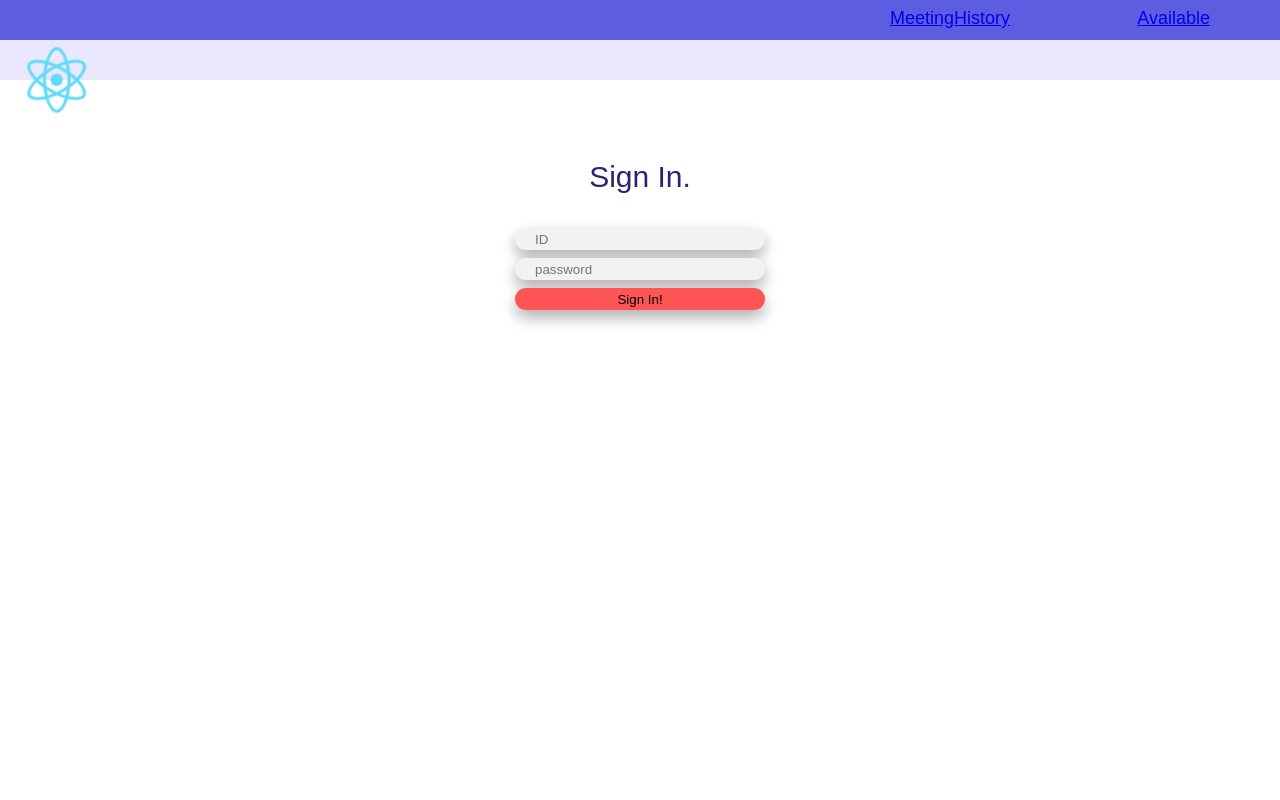
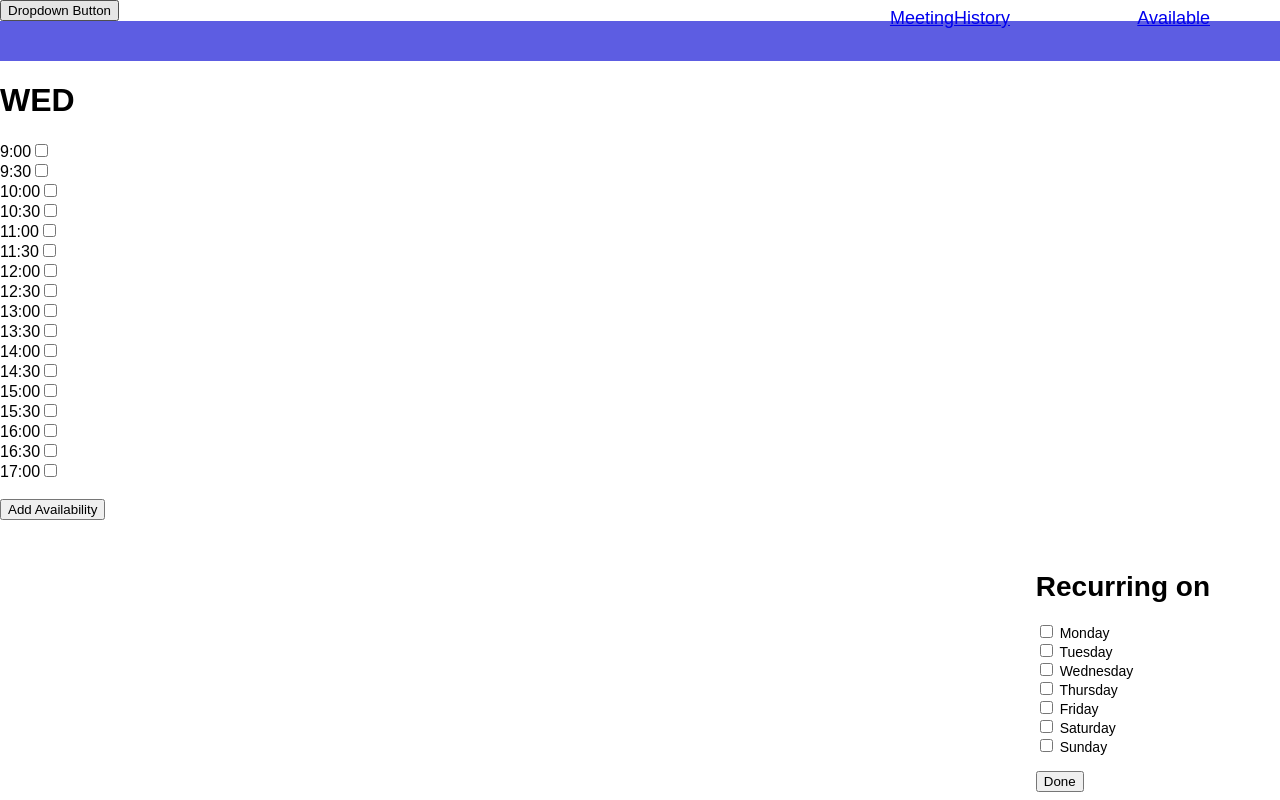
Before and after one commit to sehersarin/MSCI342-Term-Project, a React (Create React App) app in the folder react-ui/: page /login in a window 1280 px wide. Built offline with nearby package versions, Linux system fonts and the light colour scheme.

Commit message:
Adjusted Checkbox and TimeSlot

```diff
--- a/package.json
+++ b/package.json
@@ -22,5 +22,8 @@
   "bugs": {
     "url": "https://github.com/sehersarin/MSCI342-Term-Project/issues"
   },
-  "homepage": "https://github.com/sehersarin/MSCI342-Term-Project#readme"
+  "homepage": "https://github.com/sehersarin/MSCI342-Term-Project#readme",
+  "dependencies": {
+    "react-grid-system": "^7.1.1"
+  }
 }
--- a/react-ui/src/App.js
+++ b/react-ui/src/App.js
@@ -8,7 +8,9 @@ import {
   Route,
   Redirect
 } from "react-router-dom";
-import AvailableMeetingHeader from './components/AvailableMeetingHeader';
+import WorkerInputpage from './components/Layouts/WorkerAvailablepage/WorkerInputpage';
+
+
 
 
 class App extends Component {
@@ -20,34 +22,34 @@ class App extends Component {
 
     return (
       <div className="App">
-        <AvailableMeetingHeader/>
-        <Router>
-      <Switch>
-        <Route path = "/AvailableMeetingHeader" Component = {AvailableMeetingHeader}></Route> {/* this is test code line*/}
-        <Route path="/login" component={LogIn}>
+          <WorkerInputpage/>
+        {/* <Router>
+      <Switch> */}
+
+        {/* <Route path="/login" component={LogIn}> */}
           {/* <LogIn /> */}
-        </Route>
+        {/* </Route> */}
         {/* <ProtectedRoute path="/dashboard/" component={Dashboard}> */}
           {/* <Dashboard /> */}
         {/* </ProtectedRoute> */}
-        <Route exact path="/dashboard/:id" component={Dashboard}>
+      {/*   <Route exact path="/dashboard/:id" component={Dashboard}> */}
           {/* removed exact path  for both top and bottom*/}
           {/* <Redirect from="/" to="dashboard/" /> */}
-        </Route>
-        <Route path="/dashboard/" component={Dashboard}>
+        {/* </Route>
+        <Route path="/dashboard/" component={Dashboard}> */}
           {/* removed exact path  for both top and bottom*/}
           {/* <Redirect from="/" to="dashboard/" /> */}
-        </Route>
-        <Route path="/dashboard/" component={Dashboard}>
+       {/*  </Route>
+        <Route path="/dashboard/" component={Dashboard}> */}
           {/* removed exact path  for both top and bottom*/}
           {/* <Redirect from="/" to="dashboard/" /> */}
 
-        </Route>
+      {/*   </Route>
         <Route path="*">
           <Redirect from="/" to="dashboard/" />
         </Route>
       </Switch>
-    </Router>
+    </Router> */}
       </div>
     )
   }
--- /dev/null
+++ b/react-ui/src/components/Calendar/temCalendar.css
@@ -0,0 +1,19 @@
+:root {
+    --weekend: rgba(0, 0, 0, 0);
+    --date-light: #f8f9fa;
+    --date-primary: #5644c1;
+    --date-success: #37d37d;
+    --date-primaryLight: #eceaf5;
+    --date-primaryTitle: #dbd8f0;
+    --date-hover: #262769;
+    --date-highlight: #f83854;
+    --date-disabled:#c2c1cc;
+    --date-width: 260px;
+    --date-height: 280px;
+    --date-rangebg:#8072d0;
+    --date-rangetext:#f8f9fa;
+    --date-rangeDateBg:#5644c1;
+    position: absolute;
+    top: 200px;
+    left: 100px;
+  }
--- /dev/null
+++ b/react-ui/src/components/Calendar/temCalendar.js
@@ -0,0 +1,17 @@
+import React, {useState} from 'react'
+// got calendar from npm i react-single-calendar: https://www.npmjs.com/package/react-single-calendar
+import SingleCalendar from 'react-single-calendar';
+import "./temcalendar.css"
+
+//just a tem calendar until someone builds a calendar
+
+function temcalendar() {
+    let [date, filterDate] = useState('');
+    return (
+        <div>
+             <SingleCalendar selectedDate={filterDate} />
+        </div>
+    )
+}
+
+export default temcalendar
--- /dev/null
+++ b/react-ui/src/components/Layouts/WorkerAvailablepage/CheckboxApplication.css
@@ -0,0 +1,12 @@
+.Container{
+    position: absolute;
+    bottom: 8px;
+    right: 70px;
+    font-size: 14px;
+
+}
+
+/* .checkboxes{
+    display:inline-table;
+    padding: 20px;
+}  */
--- /dev/null
+++ b/react-ui/src/components/Layouts/WorkerAvailablepage/CheckboxApplication.js
@@ -0,0 +1,66 @@
+import React  from 'react';
+import { render } from 'react-dom';
+import './CheckboxApplication.css';
+import {Container, Row, Col} from 'react-grid-system';
+
+class Check extends React.Component { // this is a class component for the checkbox feature of selecting recurring days
+  constructor() {
+    super();
+    this.state = {
+      Days: [
+        {id: 1, value: "Monday"},
+        {id: 2, value: "Tuesday"},
+        {id: 3, value: "Wednesday"},
+        {id: 4, value: "Thursday"},
+        {id: 5, value: "Friday"},
+        {id: 6, value: "Saturday"},
+        {id: 7, value: "Sunday"}
+      ],
+      checkedDays: new Map()
+    };
+
+    this.handleChange = this.handleChange.bind(this);
+    this.handleSubmit = this.handleSubmit.bind(this);
+  }
+
+  handleChange(event) {
+        var isChecked = event.target.checked;
+        var item = event.target.value;
+
+        this.setState(prevState => ({ checkedDays: prevState.checkedDays.set(item, isChecked) }));
+  }
+
+  handleSubmit(event) {
+    console.log(this.state); // edit this for future functions
+    event.preventDefault();
+  }
+
+  render() {
+    return (
+      <div>
+
+        <form className = {"Container"} onSubmit={this.handleSubmit}>
+        <h1>Recurring on</h1>
+          {
+            this.state.Days.map(item => (
+              <div className = {"checkboxes"}>
+                <label>
+                  <input
+                    type="checkbox"
+                    value={item.id}
+                    onChange={this.handleChange}
+                  /> {item.value}
+                </label>
+              </div>
+            ))
+          }
+
+          <br/>
+          <input type="submit" value="Done" />
+        </form>
+      </div>
+    );
+  }
+}
+   export default Check
+render(<Check />, document.getElementById('root'));
--- /dev/null
+++ b/react-ui/src/components/Layouts/WorkerAvailablepage/TimeSlot.js
@@ -0,0 +1,76 @@
+import React  from 'react';
+import { render } from 'react-dom';
+/* import {Container, Row, Col} from 'react-grid-system'; */
+
+class TimeSlot extends React.Component { // this is a class component for the checkbox feature of selecting recurring days
+  constructor() {
+    super();
+    this.state = {
+      Times: [
+        {id: 1, value: "9:00"},
+        {id: 2, value: "9:30"},
+        {id: 3, value: "10:00"},
+        {id: 4, value: "10:30"},
+        {id: 5, value: "11:00"},
+        {id: 6, value: "11:30"},
+        {id: 7, value: "12:00"},
+        {id: 8, value: "12:30"},
+        {id: 9, value: "13:00"},
+        {id: 10, value: "13:30"},
+        {id: 11, value: "14:00"},
+        {id: 12, value: "14:30"},
+        {id: 13, value: "15:00"},
+        {id: 14, value: "15:30"},
+        {id: 15, value: "16:00"},
+        {id: 16, value: "16:30"},
+        {id: 17, value: "17:00"},
+      ],
+      checkedTimes: new Map()
+    };
+
+    this.handleChange = this.handleChange.bind(this);
+    this.handleSubmit = this.handleSubmit.bind(this);
+  }
+
+  handleChange(event) {
+        var isChecked = event.target.checked;
+        var item = event.target.value;
+
+        this.setState(prevState => ({ checkedTimes: prevState.checkedTimes.set(item, isChecked) }));
+  }
+
+  handleSubmit(event) {
+    console.log(this.state); // edit this for future functions
+    event.preventDefault();
+  }
+
+  render() {
+    return (
+      <div>
+
+        <form onSubmit={this.handleSubmit}>
+        <h1>WED</h1>
+          {
+            this.state.Times.map(item => (
+              <div >
+                <label>
+                {item.value}
+                  <input
+                  value={item.id}
+                    type="checkbox"
+                    onChange={this.handleChange}
+                  />
+                </label>
+              </div>
+            ))
+          }
+
+          <br/>
+          <input type="submit" value="Add Availability" />
+        </form>
+      </div>
+    );
+  }
+}
+   export default TimeSlot
+render(<TimeSlot />, document.getElementById('root'));
--- /dev/null
+++ b/react-ui/src/components/Layouts/WorkerAvailablepage/WorkerInputpage.js
@@ -0,0 +1,39 @@
+import React from 'react'
+
+/* import temcalendar from '../../Calendar/temCalendar' */
+import Check from './CheckboxApplication';
+import AvailableMeetingHeader from './AvailableMeetingHeader';
+ import TimeSlot from './TimeSlot';
+ import Dropdown from 'react-bootstrap/Dropdown'
+
+
+class WorkerInputpage extends React.Component {
+
+    render() {
+
+
+        return (
+            <div>
+                <Dropdown>
+                    <Dropdown.Toggle variant="success" id="dropdown-basic">
+                        Dropdown Button
+                    </Dropdown.Toggle>
+
+                    <Dropdown.Menu>
+                        <Dropdown.Item href="#/action-1">Action</Dropdown.Item>
+                        <Dropdown.Item href="#/action-2">Another action</Dropdown.Item>
+                        <Dropdown.Item href="#/action-3">Something else</Dropdown.Item>
+                    </Dropdown.Menu>
+                </Dropdown>
+
+
+                <AvailableMeetingHeader/>
+                <Check/>
+                 <TimeSlot/>
+                {/* <temcalendar/> */}
+            </div>
+        )
+    }
+}
+
+export default WorkerInputpage
```
Also changed, not shown: react-ui/src/components/CheckboxApplication.js (deleted, +0 -109 lines), react-ui/src/components/Layouts/WorkerInputpage.js (deleted, +0 -17 lines), react-ui/src/components/Layouts/WorkerAvailablepage/AvailableMeetingHeader.css (renamed from react-ui/src/components/AvailableMeetingHeader.css), react-ui/src/components/Layouts/WorkerAvailablepage/AvailableMeetingHeader.js (renamed from react-ui/src/components/AvailableMeetingHeader.js), 1 other file (tests, documents, lock files or other folders).
